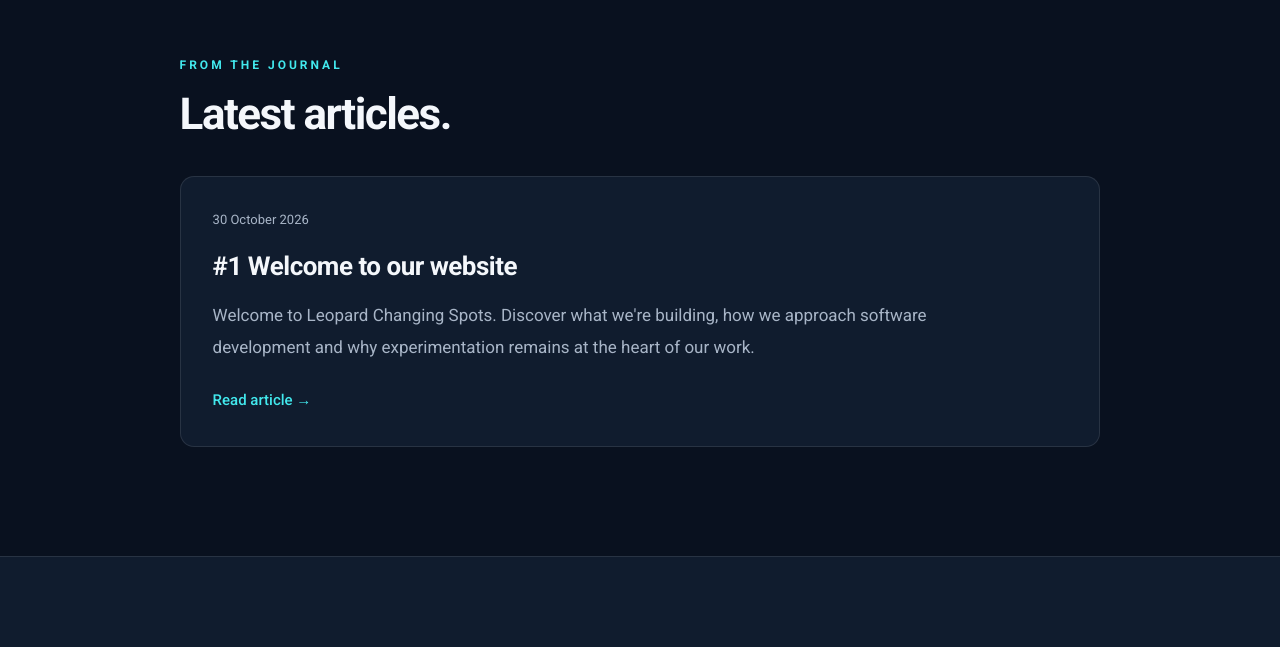
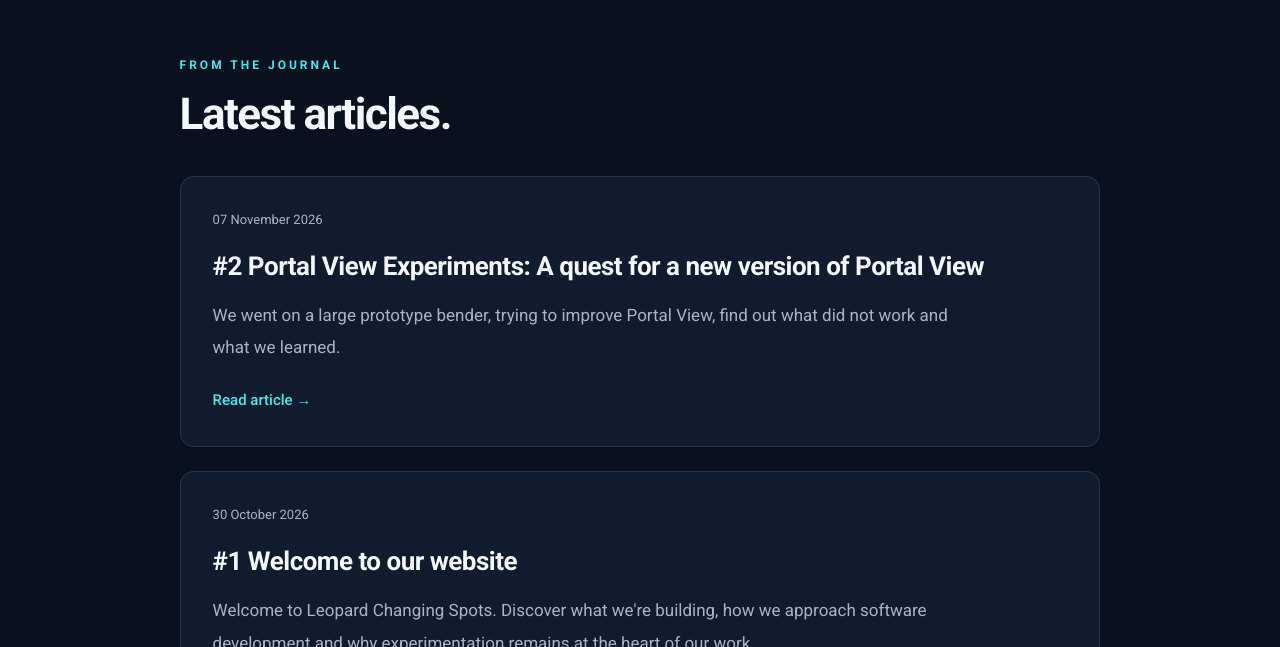
Before and after one commit to craigjasondurrheim/leopardchangingspots, a plain HTML site: page blog.html in a window 1280 px wide. Shown: the part 617-1264 px from the top of the page. Drawn offline with Linux system fonts and the light colour scheme.

Commit message:
Update blog.html

```diff
--- a/blog.html
+++ b/blog.html
@@ -80,6 +80,24 @@
                 </div>
             </div>
 
+                <article class="blog-card">
+
+                <div class="blog-card-top">
+                    <span class="blog-date">07 November 2026</span>
+                </div>
+
+                <h3>#2 Portal View Experiments: A quest for a new version of Portal View</h3>
+
+                <p>
+                    We went on a large prototype bender, trying to improve Portal View, find out what did not work and what we learned.
+                </p>
+
+                <a href="blogs/portal-view-experiments-article.html" class="text-link">
+                    Read article →
+                </a>
+
+            </article>
+
 
             <article class="blog-card">
 
```
